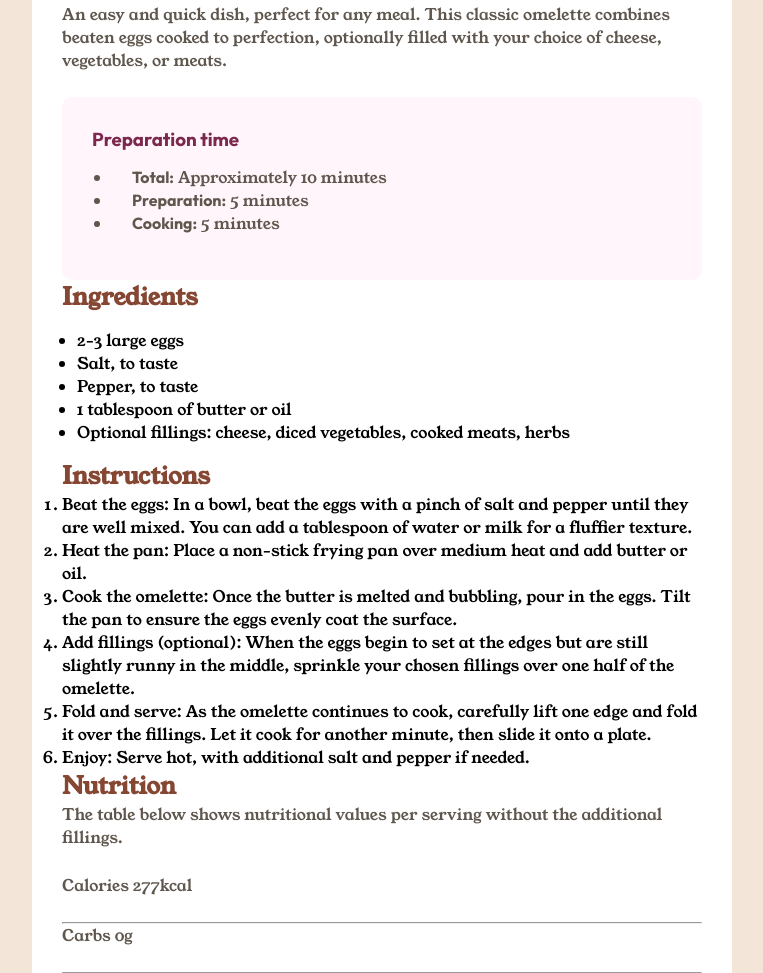
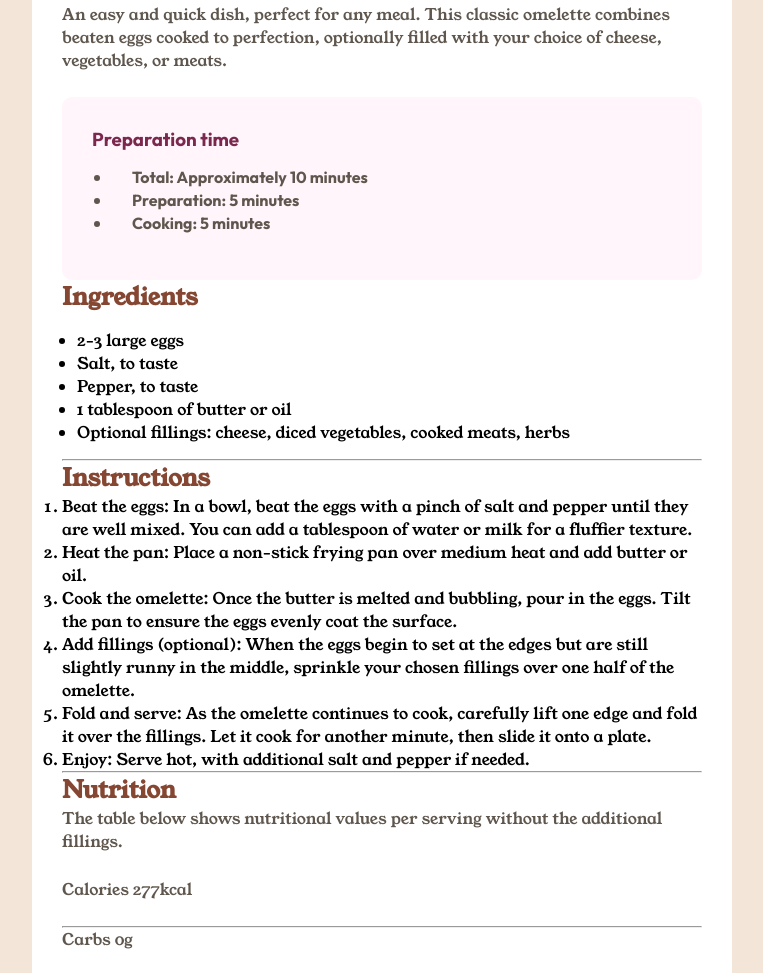
Before and after one commit to Amit-Mahi/Recipe-Page, a plain HTML site: page index.html in a window 1280 px wide. Shown: the part 411-1384 px from the top of the page, without its empty margins (258-1021 px from the left). Drawn offline with Linux system fonts and the light colour scheme.

Commit message:
updated html

```diff
--- a/index.html
+++ b/index.html
@@ -34,38 +34,38 @@
       <div class="preparation-time">
         <h3>Preparation time</h3>
         <ul>
-          <li><span>Total:</span> Approximately 10 minutes</li>
-          <li><span>Preparation:</span> 5 minutes</li>
-          <li><span>Cooking:</span> 5 minutes</li>
+          <li><span><span>Total:</span> Approximately 10 minutes</span></li>
+          <li><span><span>Preparation:</span> 5 minutes</span></li>
+          <li><span><span>Cooking:</span> 5 minutes</span></li>
         </ul>
       </div>
 
       <div class="ingredients">
         <h2>Ingredients</h2>
         <ul>
-          <li>2-3 large eggs</li>
-          <li>Salt, to taste</li>
-          <li>Pepper, to taste</li>
-          <li>1 tablespoon of butter or oil</li>
-          <li>Optional fillings: cheese, diced vegetables, cooked meats, herbs</li>
+          <li><span>2-3 large eggs</span></li>
+          <li><span>Salt, to taste</span></li>
+          <li><span>Pepper, to taste</span></li>
+          <li><span>1 tablespoon of butter or oil</span></li>
+          <li><span>Optional fillings: cheese, diced vegetables, cooked meats, herbs</span></li>
         </ul>
-      </div>
+      </div><hr>
 
       <div class="instructions">
         <h2>Instructions</h2>
         <ol>
-          <li><span>Beat the eggs:</span> In a bowl, beat the eggs with a pinch of salt and pepper until they are well mixed.
-            You can add a tablespoon of water or milk for a fluffier texture.</li>
-          <li><span>Heat the pan:</span> Place a non-stick frying pan over medium heat and add butter or oil.</li>
-          <li><span>Cook the omelette:</span> Once the butter is melted and bubbling, pour in the eggs. Tilt the pan to ensure
-            the eggs evenly coat the surface.</li>
-          <li><span>Add fillings (optional):</span> When the eggs begin to set at the edges but are still slightly runny in the
-            middle, sprinkle your chosen fillings over one half of the omelette.</li>
-          <li><span>Fold and serve:</span> As the omelette continues to cook, carefully lift one edge and fold it over the
-            fillings. Let it cook for another minute, then slide it onto a plate.</li>
-          <li><span>Enjoy:</span> Serve hot, with additional salt and pepper if needed.</li>
+          <li><span><span>Beat the eggs:</span> In a bowl, beat the eggs with a pinch of salt and pepper until they are well mixed.
+            You can add a tablespoon of water or milk for a fluffier texture.</span></li>
+          <li><span><span>Heat the pan:</span> Place a non-stick frying pan over medium heat and add butter or oil.</span></li>
+          <li><span><span>Cook the omelette:</span> Once the butter is melted and bubbling, pour in the eggs. Tilt the pan to ensure
+            the eggs evenly coat the surface.</span></li>
+          <li><span><span>Add fillings (optional):</span> When the eggs begin to set at the edges but are still slightly runny in the
+            middle, sprinkle your chosen fillings over one half of the omelette.</span></li>
+          <li><span><span>Fold and serve:</span> As the omelette continues to cook, carefully lift one edge and fold it over the
+            fillings. Let it cook for another minute, then slide it onto a plate.</span></li>
+          <li><span><span>Enjoy:</span> Serve hot, with additional salt and pepper if needed.</span></li>
         </ol>
-      </div>
+      </div><hr>
 
 
       <div class="nutrition">
```
